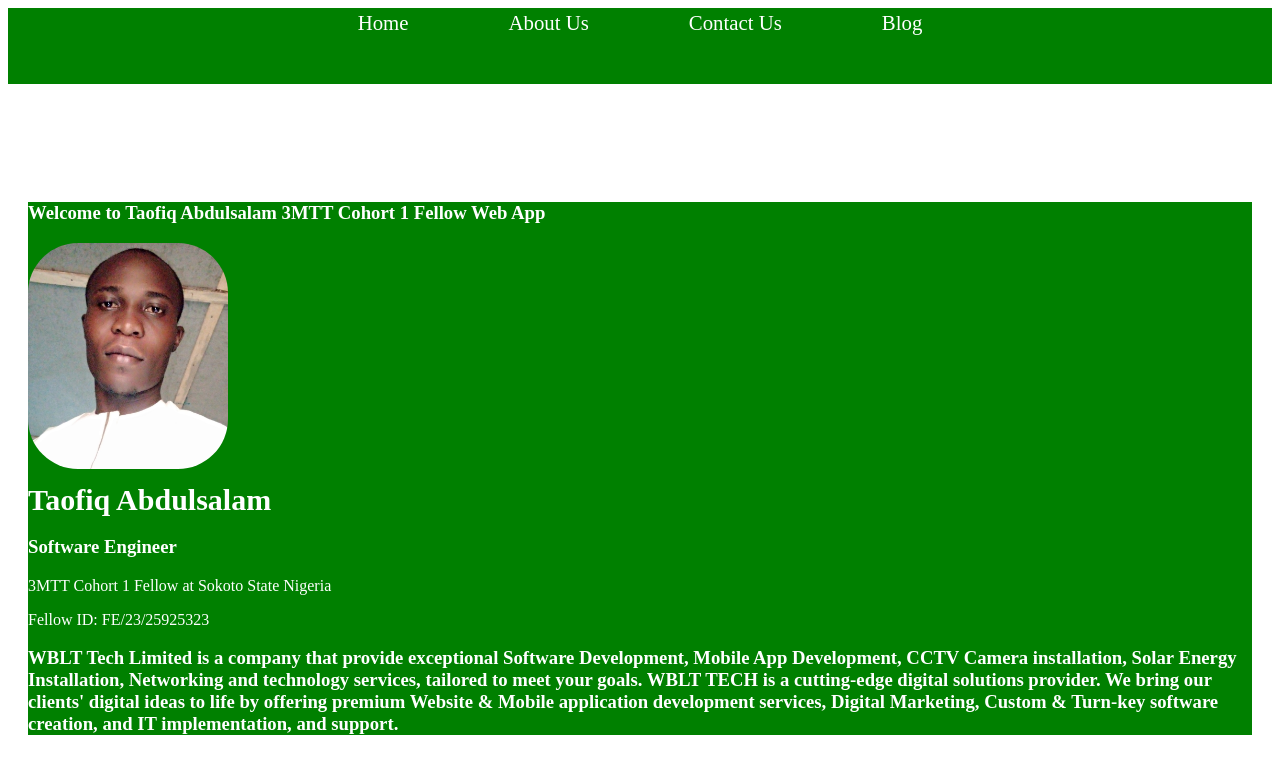
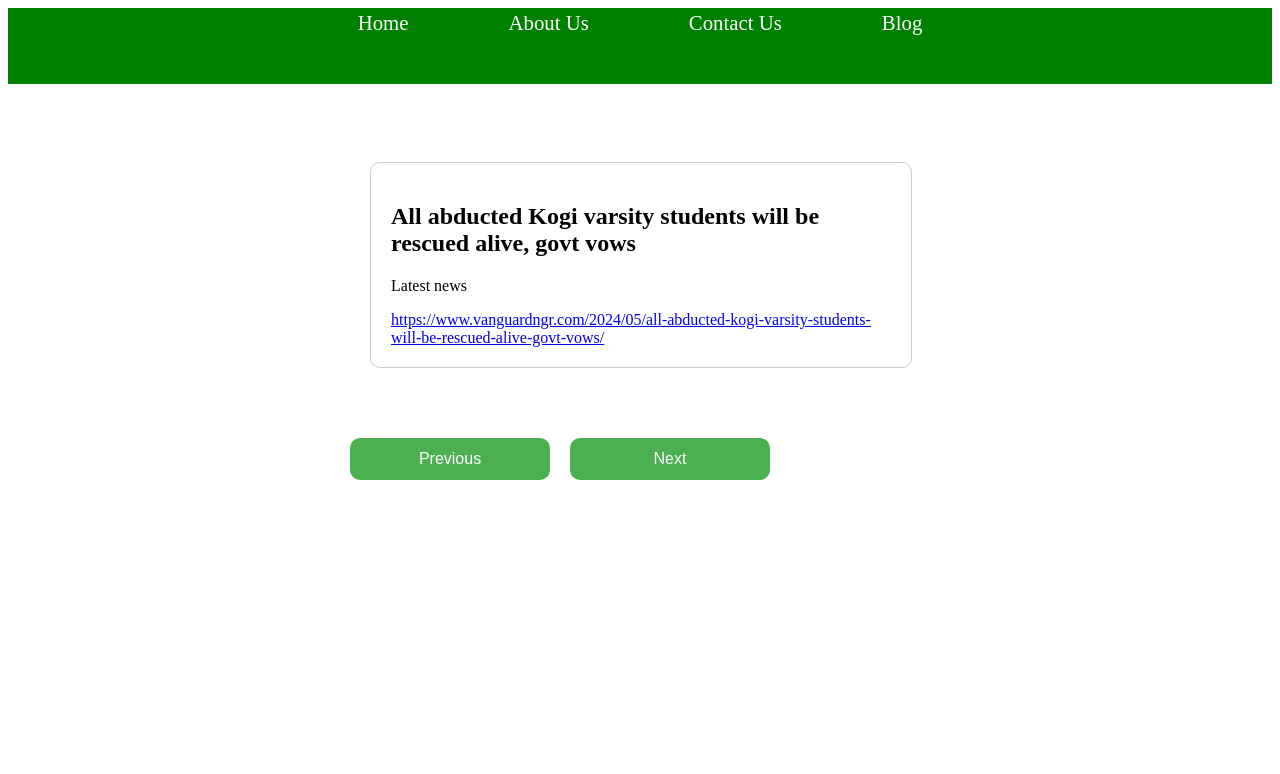
Before and after one commit to WBLT4U/news-app-react, a React (Create React App) app: page / in a window 1280 px wide. Shown: the top 774 px of the page. Built offline with nearby package versions, Linux system fonts and the light colour scheme.

Commit message:
Update Home.js

```diff
--- a/src/components/Home.js
+++ b/src/components/Home.js
@@ -1,31 +1,95 @@
-import Avatar from "./Avatar";
-import user_image from "./Taofiqpic.jpg";
-//Create a homepage component...
-const Home = () => {
+import React, { useEffect, useState, } from "react";
+
+//Create our root component =>  App component
+function Blog() {
+  //Set up our state
+  const [currentPosition, setCurrentPosition] = useState(0);
+  const [news, setNews] = useState(null);
+  const [loading, setLoading] = useState(true);
+  const [listItems, setListItems] = useState([]);
+
+  //Set our initial state
+  useEffect(() => {
+    //List News Items
+    const newsItems = [
+      {
+        title: "All abducted Kogi varsity students will be rescued alive, govt vows",
+        url: "https://www.vanguardngr.com/2024/05/all-abducted-kogi-varsity-students-will-be-rescued-alive-govt-vows/",
+        description: "Latest news",
+      },
+      {
+        title: "Chad deploys soldiers across country after junta chief elected president",
+        url: "https://www.vanguardngr.com/2024/05/chad-deploys-soldiers-across-country-after-junta-chief-elected-president/",
+        description: "Latest news",
+      },
+      {
+        title: "Ondo varsity sacks Deputy VC over alleged false petition",
+        url: "https://www.vanguardngr.com/2024/05/ondo-varsity-sacks-deputy-vc-over-alleged-false-petition/",
+        description: "Latest news",
+      },
+      {
+        title: "Abducted FIJ reporter, Daniel Ojukwu regains freedom",
+        url: "https://www.vanguardngr.com/2024/05/abducted-fij-reporter-daniel-ojukwu-regains-freedom/",
+        description: "Latest news",
+      },
+      {
+        title: "South Africa building collapse death toll rises to 12",
+        url: "https://www.vanguardngr.com/2024/05/south-africa-building-collapse-death-toll-rises-to-12/",
+        description: "Latest news",
+      },
+    ];
+    const item = newsItems[currentPosition];
+    //Set state
+    setListItems(newsItems);
+    //Set our state
+    setNews(item);
+    setLoading(false);
+  }, [currentPosition]);
+  //Handle next button click
+  const handleNext = (event) => {
+    event.preventDefault();
+    //Update our state
+    const length = listItems.length;
+    const count = length - 1;
+    if(currentPosition < count) {
+      setCurrentPosition(currentPosition + 1);
+    } else {
+      setCurrentPosition(0);
+    }
+    };
+
+  //Handle previous button click
+  const handlePrevious = (event) => {
+    event.preventDefault();
+    //Update our state
+    if(currentPosition > 0) {
+      setCurrentPosition((prev) => prev - 1);
+    } else {
+      setCurrentPosition(0);
+    }
+  };
   return (
-    <section className="home-page">
-      <div>
-        <h1>Welcome to Taofiq Abdulsalam 3MTT Cohort 1 Fellow Web App</h1>
-        <Avatar alt="Taofiq Abdulsalam" image={user_image} />
+    <section className="main-container">
+      <section className="news">
+        {loading ? (
+          <div>Loading</div>
+        ) : (
+          <div className="news-item">
+            <h2>{news.title}</h2>
+            <p>{news.description}</p>
+            <a href={news.url}>{news.url}</a>
+          </div>
+        )}
+      </section>
+      <div className="pagination">
+        <button className="prev" onClick={handlePrevious}>
+          Previous
+        </button>
+        <button className="next" onClick={handleNext}>
+          Next
+        </button>
       </div>
-      <h1 className="user-name"> Taofiq Abdulsalam</h1>
-      <div>
-        <h1>
-          <p className="user-bio">Software Engineer </p>
-        </h1>
-        <p>3MTT Cohort 1 Fellow at Sokoto State Nigeria</p>
-        <p> Fellow ID: FE/23/25925323</p>
-      </div>
-      <h1><p>
-        WBLT Tech Limited is a company that provide exceptional Software Development, Mobile App
-        Development, CCTV Camera installation, Solar Energy Installation,
-        Networking and technology services, tailored to meet your goals. WBLT
-        TECH is a cutting-edge digital solutions provider. We bring our clients'
-        digital ideas to life by offering premium Website & Mobile application
-        development services, Digital Marketing, Custom & Turn-key software
-        creation, and IT implementation, and support.
-      </p></h1>
     </section>
   );
-};
-export default Home;
+}
+export default Blog;
```
